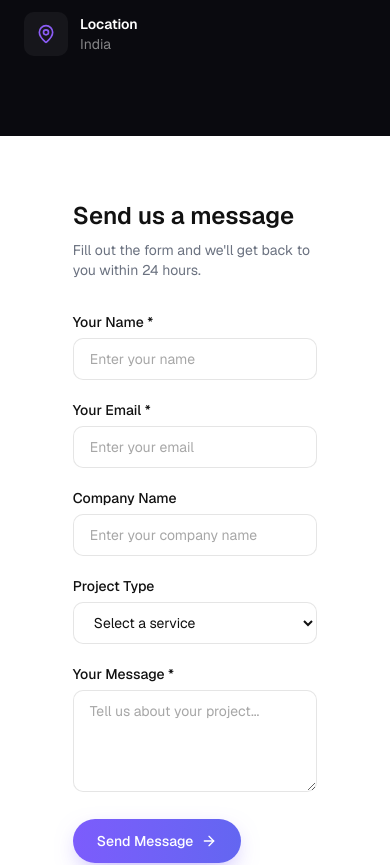
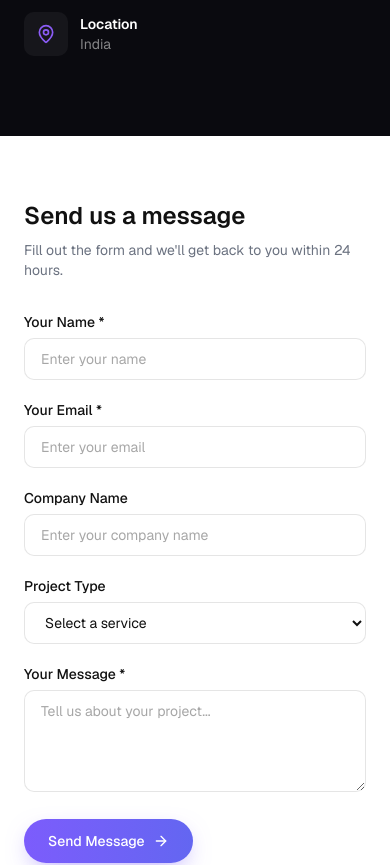
Before and after one commit to rawat-nikhil/build-with-brand, a Next.js app: page /contact in a window 390 px wide. Shown: the part 820-1685 px from the top of the page. Built offline with nearby package versions, Linux system fonts and the light colour scheme.

Commit message:
style: mobile screen fixes on contact form

```diff
--- a/src/components/organisms/split-form-section/split-form-section.scss
+++ b/src/components/organisms/split-form-section/split-form-section.scss
@@ -1,7 +1,7 @@
 @reference "#globals.css";
 
 .split-form-section {
-  @apply mx-auto grid max-w-3/4 grid-cols-1 lg:grid-cols-2;
+  @apply mx-auto grid lg:max-w-3/4 max-w-full grid-cols-1 lg:grid-cols-2;
 
   &__form-panel {
     @apply bg-white px-6 py-16 sm:px-10;
```
